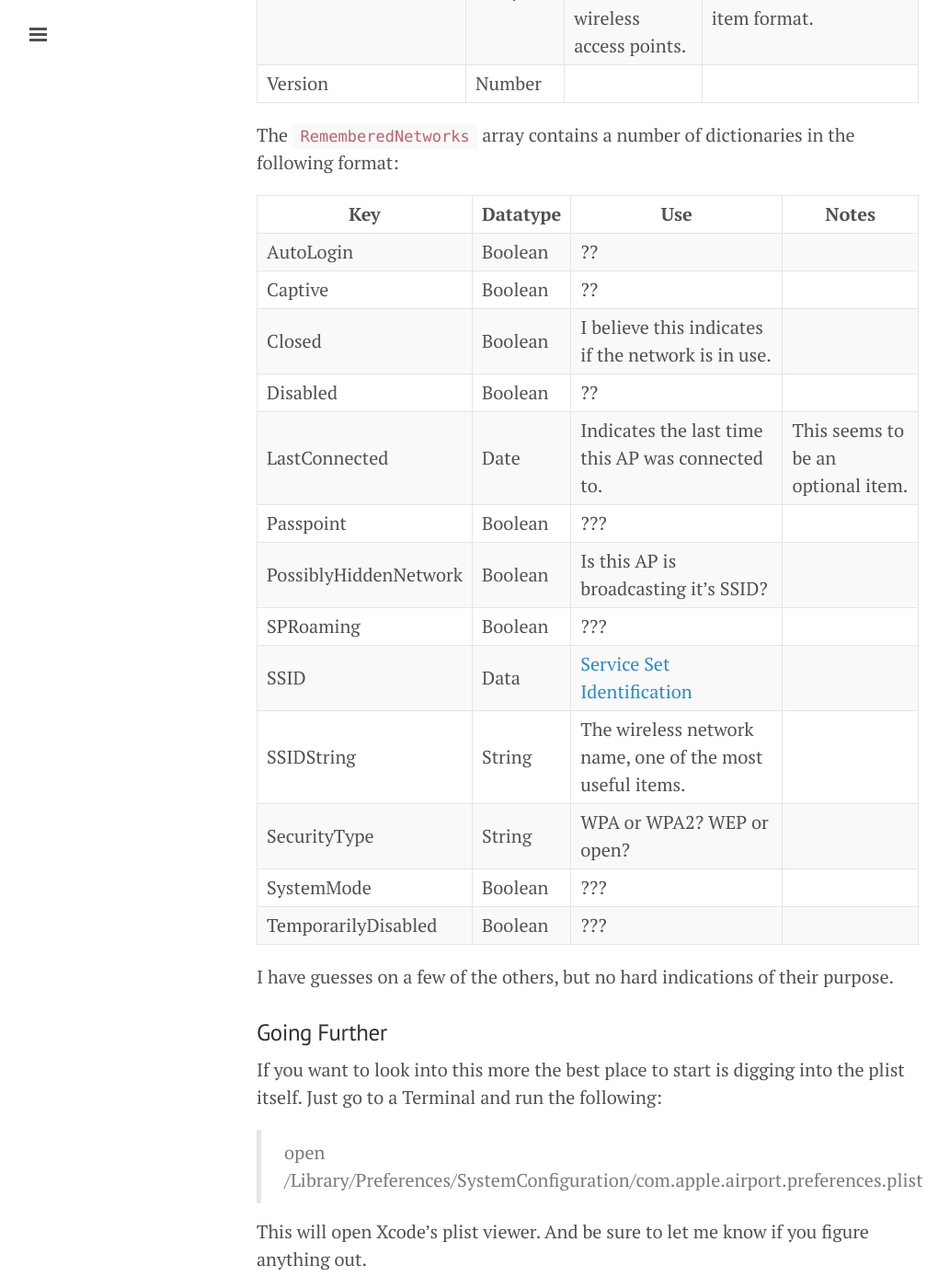
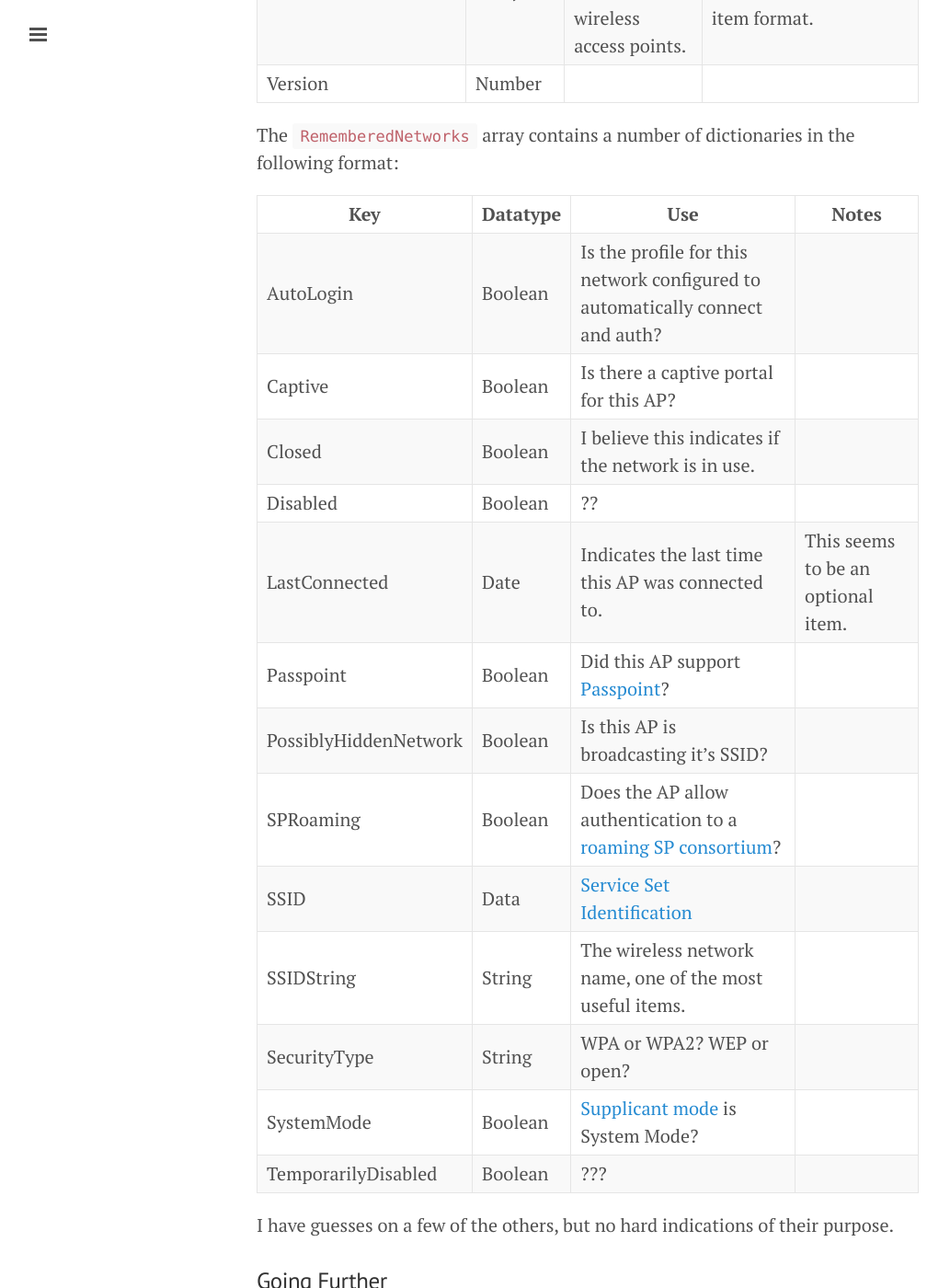
Before and after one commit to sroberts/sroberts.github.io, a Jekyll site: the page built from index.html, in a window 1280 px wide and 1400 px high, scrolled down 16563 px. Shown: the whole window at 92% size, without its empty margins (1-1034 px from the left). Built offline with Jekyll 4.4.1, drawn with Linux system fonts in a browser that asks for light colours; nearby versions of some CDN libraries; Markdown is read by kramdown in place of the engine named in the settings; the list of posts is cut into pages by our own code; some of the changed text lies outside the part shown.

Commit message:
explained a few more fields of RememberedNetworks

```diff
--- a/_posts/2014-03-05-osx-airport-changes.md
+++ b/_posts/2014-03-05-osx-airport-changes.md
@@ -40,18 +40,18 @@
 
 | Key | Datatype | Use | Notes |
 | --- | -------- | --- | ----- |
-| AutoLogin | Boolean | ?? | |
-| Captive | Boolean | ?? | |
+| AutoLogin | Boolean | Is the profile for this network configured to automatically connect and auth? | |
+| Captive | Boolean | Is there a captive portal for this AP? | |
 | Closed | Boolean | I believe this indicates if the network is in use. | |
 | Disabled | Boolean | ?? | |
 | LastConnected | Date | Indicates the last time this AP was connected to. | This seems to be an optional item. |
-| Passpoint | Boolean | ??? | |
+| Passpoint | Boolean | Did this AP support [Passpoint](http://www.wi-fi.org/discover-wi-fi/wi-fi-certified-passpoint)?  | |
 | PossiblyHiddenNetwork | Boolean | Is this AP is broadcasting it's SSID? | |
-| SPRoaming | Boolean | ??? | |
+| SPRoaming | Boolean | Does the AP allow authentication to a [roaming SP consortium](http://www.wi-fi.org/system/files/20121010_Passpoint_r1_DP.pdf "see 3.1.3 Roaming Consortium List ANQP and Beacon Frame Elements")? | |
 | SSID | Data | [Service Set Identification](http://en.wikipedia.org/wiki/Service_set_(802.11_network)) | |
 | SSIDString | String | The wireless network name, one of the most useful items. | |
 | SecurityType | String | WPA or WPA2? WEP or open? | |
-| SystemMode | Boolean | ??? | |
+| SystemMode | Boolean | [Supplicant mode](http://training.apple.com/pdf/WP_8021X_Authentication.pdf "see p.7 and p.19 first note") is System Mode? | |
 | TemporarilyDisabled | Boolean | ??? | |
 
 I have guesses on a few of the others, but no hard indications of their purpose.
```
